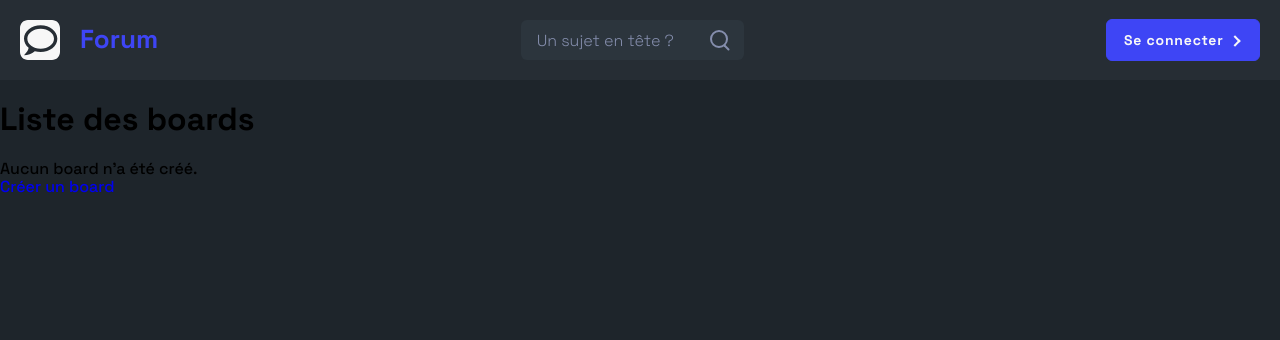
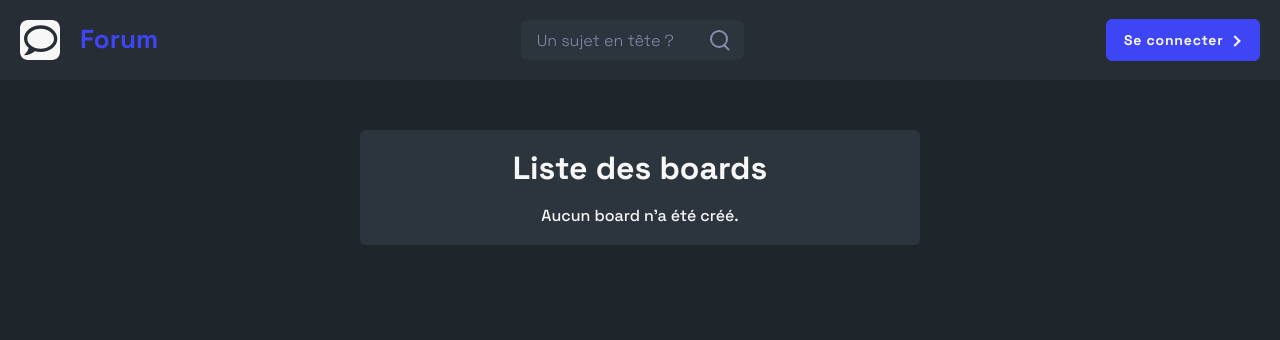
Before and after one commit to maelbadet/symfony-forum-project, a Symfony app: template templates/board/index.html.twig in a window 1280 px wide. Shown: the top 340 px of the page. Run offline with Twig, Linux system fonts and the light colour scheme; the template is opened without the code that fills it, so the values that code supplies are empty; some libraries are stand-ins or nearby versions.

Commit message:
Update UI and remove debugging code
This commit removes a redundant debugging line from the MessageController and applies various stylistic updates to the UI. It also slightly changes the routing names in the BoardController and adjusts the structure of some twig templates. Furthermore, it introduces a new CSS file for more organized and clearer styling of the board component.

```diff
--- /dev/null
+++ b/public/css/board.css
@@ -0,0 +1,50 @@
+.container-list-board {
+    display: flex;
+    justify-content: center;
+    align-items: center;
+    margin-top: 50px;
+}
+
+.container-boards {
+    display: flex;
+    flex-direction: column;
+    justify-content: center;
+    align-items: center;
+    padding: 20px;
+    background: var(--clr-tertiary);
+    border-radius: 6px;
+    max-width: 560px;
+    width: 100%;
+    margin: 0 20px;
+}
+
+.container-boards h1 {
+    margin: 0 0 20px;
+}
+
+.container-boards ul {
+    width: 100%;
+}
+
+.container-boards ul li {
+    list-style: none;
+    margin: 10px 0;
+    height: 100%;
+}
+
+.container-boards ul li a {
+    color: var(--fnt-color-primary);
+    background: var(--clr-secondary);
+    border-radius: 6px;
+    border: solid 1px transparent;
+    padding: 30px;
+    display: block;
+    width: 100%;
+    height: 100%;
+    transition: all ease 0.2s;
+}
+
+.container-boards ul li a:hover {
+    color: var(--fnt-color-tertiary);
+    border: solid 1px var(--clr-accent);
+}
--- a/public/css/global.css
+++ b/public/css/global.css
@@ -31,6 +31,7 @@ a {
 
 body {
     background: var(--clr-primary);
+    color: var(--fnt-color-primary);
     font-family: "Space Grotesk", sans-serif;
     font-weight: 500;
 }
--- a/templates/account/index.html.twig
+++ b/templates/account/index.html.twig
@@ -3,7 +3,6 @@
 {% block title %}Informations personnelles{% endblock %}
 
 {% block body %}
-    {{ include('components/header.html.twig') }}
     <link href="{{ asset('css/form.css') }}" rel="stylesheet"/>
     <div class="container-login">
         <div class="form-container">
--- a/templates/board/index.html.twig
+++ b/templates/board/index.html.twig
@@ -3,7 +3,9 @@
 {% block title %}Liste des boards{% endblock %}
 
 {% block body %}
-    <div class="container">
+    <link href="{{ asset('css/board.css') }}" rel="stylesheet"/>
+    <div class="container-list-board">
+        <div class="container-boards">
             <h1>Liste des boards</h1>
 
             {% if board is empty %}
@@ -11,10 +13,10 @@
             {% else %}
                 <ul>
                     {% for board in board %}
-                    <li> <a href="{{ path('app_board_show_topic', {'id': board.id}) }}">{{ board.name }}</a></li>
+                        <li><a href="{{ path('app_board_show_topic', {'id': board.id}) }}">{{ board.name }}</a></li>
                     {% endfor %}
                 </ul>
             {% endif %}
-        <a href="{{ path('app_board_new') }}">Créer un board</a>
+        </div>
     </div>
 {% endblock %}
```
Lines whose indentation alone changed are shown as unchanged.
